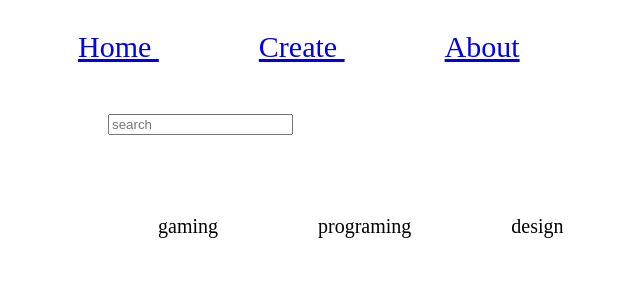
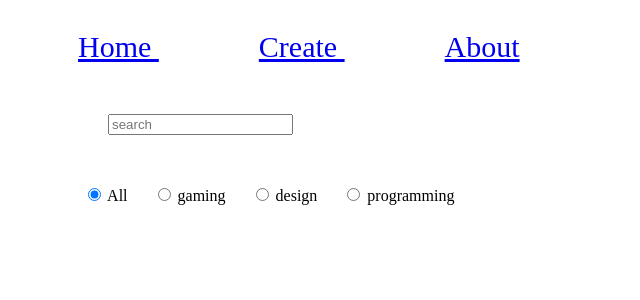
Before and after one commit to akamprogramist/crud-vue, a Vue app: page / in a window 1280 px wide. Shown: the top 300 px of the page, without its empty margins (10-650 px from the left). Built offline with nearby package versions, Linux system fonts and the light colour scheme.

Commit message:
filter updates

```diff
--- a/package.json
+++ b/package.json
@@ -8,9 +8,11 @@
   },
   "dependencies": {
     "@vueuse/core": "^9.3.0",
+    "bootstrap": "^5.2.1",
+    "bootstrap-vue": "^2.22.0",
     "pinia": "^2.0.22",
     "toastify-js": "^1.12.0",
-    "vue": "^3.2.38",
+    "vue": "^3.2.40",
     "vue-router": "^4.1.5",
     "vuex": "^4.0.2"
   },
--- a/src/components/card-list.vue
+++ b/src/components/card-list.vue
@@ -12,11 +12,11 @@ const updateItem = (item) => {
 </script>
 
 <template>
-  <div v-for="item in ItemStore.items" class="items">
+  <div v-for="item in ItemStore.filteredItems" class="items">
     <div v-if="!changeItem">
       <h1>{{ item.title }}</h1>
       <p>{{ item.description }}</p>
-      <p>#{{ item.tags }}</p>
+      <p>#{{ item.picked }}</p>
     </div>
     <div v-else>
       <input v-model="item.title" id="name" type="text" name="name" />
@@ -26,7 +26,20 @@ const updateItem = (item) => {
         type="text"
         name="description"
       />
-      <input v-model="item.tags" id="tags" type="text" name="tags" />
+      <div>
+        <input
+          type="radio"
+          id="programming"
+          value="programming"
+          v-model="item.picked"
+        />
+        <label for="programming">programming</label>
+
+        <input type="radio" id="design" value="design" v-model="item.picked" />
+        <label for="design">design</label>
+        <input type="radio" id="gaming" value="gaming" v-model="item.picked" />
+        <label for="gaming">gaming</label>
+      </div>
     </div>
     <button @click="removeItem(item)">remove</button>
     <div v-if="changeItem">
--- a/src/main.js
+++ b/src/main.js
@@ -3,6 +3,5 @@ import App from "./App.vue";
 import { createPinia } from "pinia";
 import router from "./router";
 import "./assets/main.css";
-
 const app = createApp(App);
 app.use(router).use(createPinia()).mount("#app");
--- a/src/pages/crud-page.vue
+++ b/src/pages/crud-page.vue
@@ -2,15 +2,15 @@
 import { ItemsStore } from "../store/items";
 import { ref } from "vue";
 const ItemStore = ItemsStore();
-
 const itemsInput = ref({
   title: "",
   description: "",
-  tags: null,
+  picked: null,
 });
+
 const CreateItem = () => {
   ItemStore.addTodo(itemsInput.value);
-  itemsInput.value = { title: "", description: "", tags: null };
+  itemsInput.value = { title: "", description: "", picked: null };
 };
 </script>
 <template>
@@ -29,8 +29,28 @@ const CreateItem = () => {
       />
     </div>
     <div>
-      <label for="tags">tags</label>
-      <input v-model="itemsInput.tags" type="text" name="tags" id="tags" />
+      <input
+        type="radio"
+        id="programming"
+        value="programming"
+        v-model="itemsInput.picked"
+      />
+      <label for="programming">programming</label>
+
+      <input
+        type="radio"
+        id="design"
+        value="design"
+        v-model="itemsInput.picked"
+      />
+      <label for="design">design</label>
+      <input
+        type="radio"
+        id="gaming"
+        value="gaming"
+        v-model="itemsInput.picked"
+      />
+      <label for="gaming">gaming</label>
     </div>
     <input type="submit" value="Add Todo" />
   </form>
--- a/src/pages/home-page.vue
+++ b/src/pages/home-page.vue
@@ -2,14 +2,42 @@
   <div class="links">
     <input type="search" name="search" id="search" placeholder="search" />
   </div>
-  <div class="cats">
-    <a class="cat">gaming</a>
-    <a class="cat">programing</a>
-    <a class="cat">design</a>
+
+<div id="items">
+    <label
+      ><input type="radio" v-model="ItemStore.selectedCategory" value="All" />
+      All</label
+    >
+    <label
+      ><input
+        type="radio"
+        v-model="ItemStore.selectedCategory"
+        value="gaming"
+      />
+      gaming</label
+    >
+    <label
+      ><input
+        type="radio"
+        v-model="ItemStore.selectedCategory"
+        value="design"
+      />
+      design</label
+    >
+    <label
+      ><input
+        type="radio"
+        v-model="ItemStore.selectedCategory"
+        value="programming"
+      />
+      programming</label
+    >
   </div>
   <cardList />
 </template>
 
 <script setup>
 import cardList from "../components/card-list.vue";
+import { ItemsStore } from "../store/items";
+const ItemStore = ItemsStore();
 </script>
--- a/src/store/items.js
+++ b/src/store/items.js
@@ -5,6 +5,7 @@ export const ItemsStore = defineStore("Items", {
   state: () => {
     return {
       items: useStorage("items", []),
+      selectedCategory: "All",
     };
   },
   actions: {
@@ -18,8 +19,22 @@ export const ItemsStore = defineStore("Items", {
     },
     update(item) {
       this.item = () => {
-        useStorage("items",  item );
+        useStorage("items", item);
       };
     },
   },
+
+  getters: {
+    filteredItems() {
+      var picked = this.selectedCategory;
+
+      if (picked === "All") {
+        return this.items;
+      } else {
+        return this.items.filter((item) => {
+          return item.picked === picked;
+        });
+      }
+    },
+  },
 });
```
Also changed, not shown: 1 other file (tests, documents, lock files or other folders).
